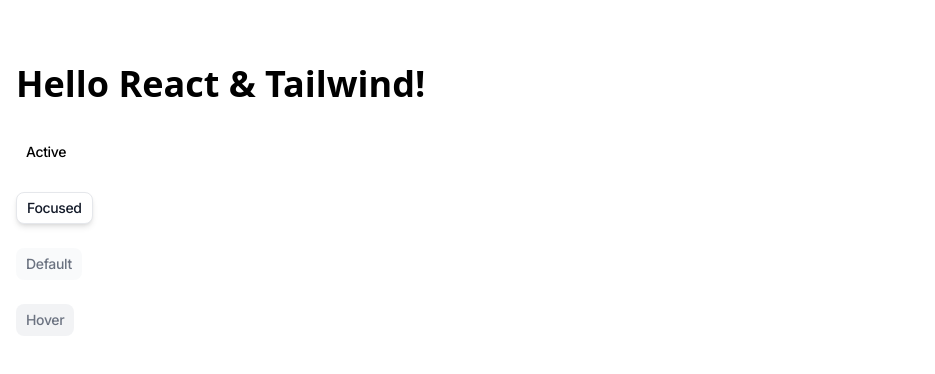
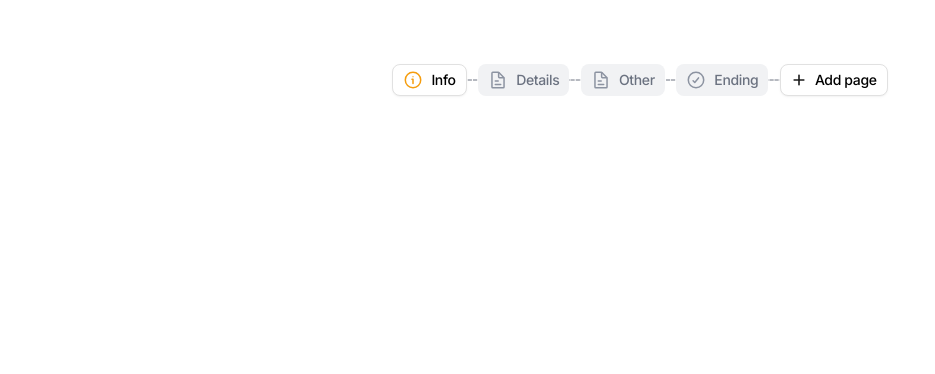
Before and after one commit to mkondel/Fillout-challenge, a React (Vite) app: page / in a window 1280 px wide. Shown: the top 374 px of the page, without its empty margins (0-935 px from the left). Built offline with nearby package versions, Linux system fonts and the light colour scheme.

Commit message:
Sandbox snapshot commit

```diff
--- a/src/App.tsx
+++ b/src/App.tsx
@@ -1,16 +1,23 @@
 import { useState } from "react";
+import { IconCheck, IconInfo, IconPage, IconPlus } from "./components/Icons";
+import Dashes from "./components/Dashes";
+import Button from "./components/Button";
 
 function App() {
   const [count, setCount] = useState(0);
 
   return (
     <main className="flex flex-col gap-8 px-4 py-16 max-w-[1280px] mx-auto">
-      <h1 className="text-4xl font-bold">Hello React & Tailwind!</h1>
-      <div className="flex flex-col gap-6">
-        <button className="btn btn--active">Active</button>
-        <button className="btn btn--focused">Focused</button>
-        <button className="btn btn--default">Default</button>
-        <button className="btn btn--hover">Hover</button>
+      <div className="flex items-center justify-center">
+        <Button text="Info" Icon={IconInfo} variant="active" />
+        <Dashes />
+        <Button text="Details" Icon={IconPage} variant="complete" />
+        <Dashes />
+        <Button text="Other" Icon={IconPage} variant="complete" />
+        <Dashes />
+        <Button text="Ending" Icon={IconCheck} variant="complete" />
+        <Dashes />
+        <Button text="Add page" Icon={IconPlus} variant="active" />
       </div>
     </main>
   );
--- /dev/null
+++ b/src/components/Button.tsx
@@ -0,0 +1,8 @@
+const Button = ({ text, Icon, variant }) => (
+  <button className={`btn btn--${variant}`}>
+    <Icon />
+    {text}
+  </button>
+);
+
+export default Button;
--- /dev/null
+++ b/src/components/Dashes.tsx
@@ -0,0 +1,14 @@
+import { IconPlus } from "./Icons";
+
+const Dashes = () => {
+  return (
+    <div className="transition duration-500 w-fit -mx-5 hover:m-0 text-gray-500/50 font-bold flex justify-center items-center group relative">
+      <div className="transition duration-300 bg-white border w-fit flex items-center justify-center opacity-0 group-hover:opacity-100 absolute rounded-full">
+        <IconPlus classNameCustom={"p-0.5"} />
+      </div>
+      <div className="-z-[1] relative -top-0.5">----------</div>
+    </div>
+  );
+};
+
+export default Dashes;
--- /dev/null
+++ b/src/components/Icons.tsx
@@ -0,0 +1,88 @@
+export const IconCheck = () => (
+  <svg
+    width="20"
+    height="20"
+    viewBox="0 0 20 20"
+    fill="none"
+    xmlns="http://www.w3.org/2000/svg"
+  >
+    <path
+      d="M12.5 7.91667L8.75001 12.5L7.08334 10.8333M17.7083 10C17.7083 14.2572 14.2572 17.7083 10 17.7083C5.74281 17.7083 2.29167 14.2572 2.29167 10C2.29167 5.74281 5.74281 2.29167 10 2.29167C14.2572 2.29167 17.7083 5.74281 17.7083 10Z"
+      stroke="#8C93A1"
+      stroke-width="1.5"
+      stroke-linecap="round"
+      stroke-linejoin="round"
+    />
+  </svg>
+);
+
+export const IconPage = () => (
+  <svg
+    width="20"
+    height="20"
+    viewBox="0 0 20 20"
+    fill="none"
+    xmlns="http://www.w3.org/2000/svg"
+  >
+    <path
+      d="M10.2798 2.29167H4.79168C4.33144 2.29167 3.95834 2.66477 3.95834 3.12501V16.875C3.95834 17.3352 4.33144 17.7083 4.79168 17.7083H15.2083C15.6686 17.7083 16.0417 17.3352 16.0417 16.875V8.05352C16.0417 7.8325 15.9539 7.62054 15.7976 7.46426L10.8691 2.53575C10.7128 2.37947 10.5008 2.29167 10.2798 2.29167Z"
+      stroke="#8C93A1"
+      stroke-width="1.5"
+      stroke-linecap="round"
+    />
+    <path
+      d="M7.29166 11.0417H10.2083M7.29166 14.375H12.7083"
+      stroke="#8C93A1"
+      stroke-width="1.5"
+      stroke-linecap="round"
+    />
+    <path
+      d="M10.625 2.70833V6.87499C10.625 7.33523 10.9981 7.70833 11.4583 7.70833H15.625"
+      stroke="#8C93A1"
+      stroke-width="1.5"
+      stroke-linecap="round"
+    />
+  </svg>
+);
+
+export const IconInfo = () => (
+  <svg
+    width="20"
+    height="20"
+    viewBox="0 0 20 20"
+    fill="none"
+    xmlns="http://www.w3.org/2000/svg"
+  >
+    <path
+      d="M8.95835 9.16667H10L10 13.5417M17.7084 10C17.7084 14.2572 14.2572 17.7083 10 17.7083C5.74283 17.7083 2.29169 14.2572 2.29169 10C2.29169 5.74281 5.74283 2.29167 10 2.29167C14.2572 2.29167 17.7084 5.74281 17.7084 10Z"
+      stroke="#F59D0E"
+      stroke-width="1.5"
+      stroke-linecap="round"
+      stroke-linejoin="round"
+    />
+    <path
+      d="M10.0003 6.125C10.2993 6.12518 10.5413 6.36795 10.5413 6.66699C10.5411 6.96589 10.2992 7.20783 10.0003 7.20801C9.70126 7.20801 9.45849 6.966 9.45831 6.66699C9.45831 6.36784 9.70115 6.125 10.0003 6.125Z"
+      fill="#F59D0E"
+      stroke="#F59D0E"
+      stroke-width="0.25"
+    />
+  </svg>
+);
+
+export const IconPlus = ({ classNameCustom }) => (
+  <svg
+    className={classNameCustom}
+    width="16"
+    height="16"
+    viewBox="0 0 16 16"
+    fill="none"
+    xmlns="http://www.w3.org/2000/svg"
+  >
+    <path
+      fill-rule="evenodd"
+      clip-rule="evenodd"
+      d="M8 2.39999C8.21217 2.39999 8.41566 2.48428 8.56569 2.63431C8.71572 2.78434 8.8 2.98782 8.8 3.19999V7.19999H12.8C13.0122 7.19999 13.2157 7.28428 13.3657 7.43431C13.5157 7.58434 13.6 7.78782 13.6 7.99999C13.6 8.21217 13.5157 8.41565 13.3657 8.56568C13.2157 8.71571 13.0122 8.79999 12.8 8.79999H8.8V12.8C8.8 13.0122 8.71572 13.2157 8.56569 13.3657C8.41566 13.5157 8.21217 13.6 8 13.6C7.78783 13.6 7.58435 13.5157 7.43432 13.3657C7.28429 13.2157 7.2 13.0122 7.2 12.8V8.79999H3.2C2.98783 8.79999 2.78435 8.71571 2.63432 8.56568C2.48429 8.41565 2.4 8.21217 2.4 7.99999C2.4 7.78782 2.48429 7.58434 2.63432 7.43431C2.78435 7.28428 2.98783 7.19999 3.2 7.19999H7.2V3.19999C7.2 2.98782 7.28429 2.78434 7.43432 2.63431C7.58435 2.48428 7.78783 2.39999 8 2.39999Z"
+      fill="#1A1A1A"
+    />
+  </svg>
+);
--- a/src/index.css
+++ b/src/index.css
@@ -8,147 +8,22 @@
   @apply box-border flex flex-row justify-center items-center px-2.5 py-1 gap-1.5 h-8 rounded-lg flex-none font-inter font-medium text-sm text-center tracking-tight w-fit;
 }
 
-.btn--bg--default {
-  @apply bg-[#9DA4B20F];
+.active-border-shadow {
+  @apply shadow-sm shadow-[#E1E1E1] border border-[#E1E1E180];
 }
 
-.btn--bg--hover {
-  @apply bg-[#9DA4B223];
+.btn--active {
+  @apply bg-white text-gray-900 active-border-shadow;
 }
 
 .btn--focused {
-  @apply bg-white border border-gray-200 shadow-sm text-gray-900;
+  @apply box-border flex flex-row justify-center items-center px-2.5 py-1 gap-2 relative bg-white rounded-lg;
 }
 
-.btn--default {
-  @apply btn--bg--default bg-opacity-15 border-none text-gray-500;
+.btn--complete {
+  @apply box-border flex flex-row justify-center items-center px-2.5 py-1 gap-2 text-gray-500 bg-[#f1f2f4] hover:bg-[#dddfe4] hover:shadow-none focus:bg-white focus:text-black focus:!border-[0.5px] focus:border-[#2f72e2] focus:shadow-[0px_0px_0px_1.5px_rgba(47,114,226,0.25),0px_1px_1px_rgba(0,0,0,0.02),0px_1px_3px_rgba(0,0,0,0.04)] active:bg-white active:border-[0.5px] active:border-[#E1E1E1] active:shadow-[0px_1px_1px_rgba(0,0,0,0.02),0px_1px_3px_rgba(0,0,0,0.04)] rounded-lg;
 }
 
-.btn--hover {
-  @apply btn--bg--hover bg-opacity-15 border-none text-gray-500;
+.btn--active {
+  @apply box-border flex flex-row justify-center items-center px-2.5 py-1 gap-2 text-black bg-white border-[0.5px] border-[#E1E1E1] shadow-[0px_1px_1px_rgba(0,0,0,0.02),0px_1px_3px_rgba(0,0,0,0.04)] rounded-lg;
 }
-
-.btn--focused {
-  @apply box-border flex flex-row justify-center items-center px-2.5 py-1 gap-2 relative bg-white shadow-md rounded-lg;
-}
-
-.icon {
-  @apply w-5 h-5 flex-none relative;
-}
-
-.icon--small {
-  @apply w-4 h-4;
-}
-
-.icon--tiny {
-  @apply w-2 h-2;
-}
-
-.icon__circle-info::before {
-  @apply content-[''] absolute inset-[11.46%] border-[1.5px] border-orange-400 rounded-full;
-}
-
-.icon__circle-info::after {
-  @apply content-[''] absolute left-[47.92%] right-[47.92%] top-[31.25%] bottom-[64.58%] bg-orange-400 border-[0.25px] border-orange-400;
-}
-
-.icon__file-text::before {
-  @apply content-[''] absolute left-[19.79%] right-[19.79%] top-[11.46%] bottom-[11.46%] border-[1.5px] border-gray-400 rounded-sm;
-}
-
-.icon__file-text::after {
-  @apply content-[''] absolute left-[36.46%] right-[36.46%] top-[55.21%] bottom-[28.12%] border-[1.5px] border-gray-400;
-}
-
-.icon__plus::before {
-  @apply content-[''] absolute left-[14.58%] right-[14.58%] top-[14.58%] bottom-[14.58%] border border-black;
-}
-
-.icon__circle-check::before {
-  @apply content-[''] absolute inset-[11.46%] border-[1.5px] border-gray-400 rounded-full;
-}
-
-.divider {
-  @apply box-border w-5 h-[1.5px] border border-dashed border-gray-300 flex-none;
-}
-
-/* Main Container */
-.workflow-container {
-  @apply box-border flex flex-col items-start p-5 gap-3 relative w-[1140px] h-[72px] left-[50px] top-[50px] bg-gray-50 border-t-[0.5px] border-gray-200 shadow-sm;
-}
-
-.workflow-steps {
-  @apply flex flex-row justify-between items-start p-0 gap-3 isolate w-[1100px] h-8 rounded-xl flex-none self-stretch;
-}
-
-.workflow-steps__inner {
-  @apply flex flex-row items-center p-0 mx-auto w-[560.5px] h-8 flex-none z-10;
-}
-
-.step-info {
-  @apply w-[71px] gap-2;
-}
-
-.step-info__content {
-  @apply flex flex-row items-center p-0 gap-1.5 w-[51px] h-5 flex-none;
-}
-
-.step-info__text {
-  @apply w-[25px] h-5 flex-none;
-}
-
-.step-details {
-  @apply w-[91px] gap-1.5;
-}
-
-.step-details__text {
-  @apply w-[45px] h-5 flex-none;
-}
-
-.step-add {
-  @apply w-4 h-4 gap-2;
-}
-
-.step-other {
-  @apply w-[84px] gap-2;
-}
-
-.step-other__content {
-  @apply flex flex-row items-center p-0 gap-1.5 w-16 h-5 flex-none;
-}
-
-.step-other__text {
-  @apply w-[38px] h-5 flex-none;
-}
-
-.step-ending {
-  @apply w-[92px] gap-1.5;
-}
-
-.step-ending__text {
-  @apply w-[46px] h-5 flex-none;
-}
-
-.add-page-btn {
-  @apply w-[106.5px] gap-1.5;
-}
-
-.add-page-btn__icon {
-  @apply w-4 h-4 flex-none;
-}
-
-.add-page-btn__icon::before {
-  @apply content-[''] absolute inset-[15%] bg-gray-900;
-}
-
-.add-page-btn__container {
-  @apply w-[64.5px] h-4 flex-none;
-}
-
-.add-page-btn__text {
-  @apply absolute w-[63px] h-5 left-1/2 top-1/2 -translate-x-1/2 -translate-y-1/2;
-}
-
-.bottom-element {
-  @apply mx-auto w-[109px] h-[15px] flex-none z-0;
-}
```
